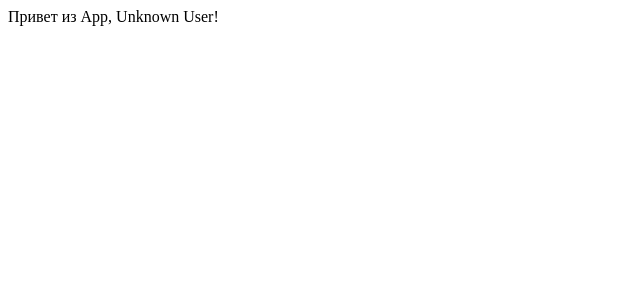
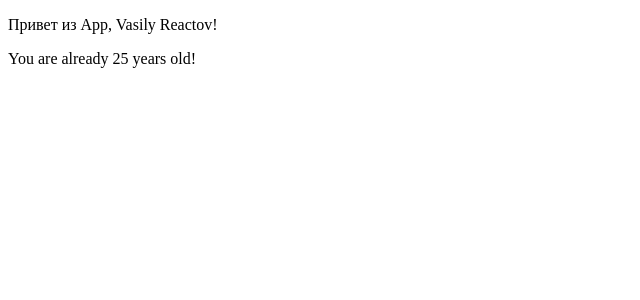
Before and after one commit to alukashevich/redux_tutorial, a React app: page / in a window 1280 px wide. Shown: the top 300 px of the page, without its empty margins (0-640 px from the left). Built offline with nearby package versions, Linux system fonts and the light colour scheme.

Commit message:
more advanced exapmle with store

```diff
--- a/src/containers/App.js
+++ b/src/containers/App.js
@@ -4,12 +4,16 @@ import { connect } from 'react-redux'
 class App extends Component {
 
   render() {
-    return <div>Привет из App, { this.props.user }!</div>
+    const user = this.props.user;
+    return <div>
+      <p>Привет из App, {user.name} {user.surname}!</p>
+      <p>You are already {user.age} years old! </p>
+    </div>
   }
 
 }
 
-function mapStateToProps (state) {
+function mapStateToProps(state) {
   return {
     user: state.user
   }
--- a/src/reducers/index.js
+++ b/src/reducers/index.js
@@ -1,5 +1,9 @@
 const initialState = {
-    user: 'Unknown User'
+    user: {
+        name: 'Vasily',
+        surname: 'Reactov',
+        age: '25'
+    }
 };
 
 export default function userstate(state = initialState) {
```
